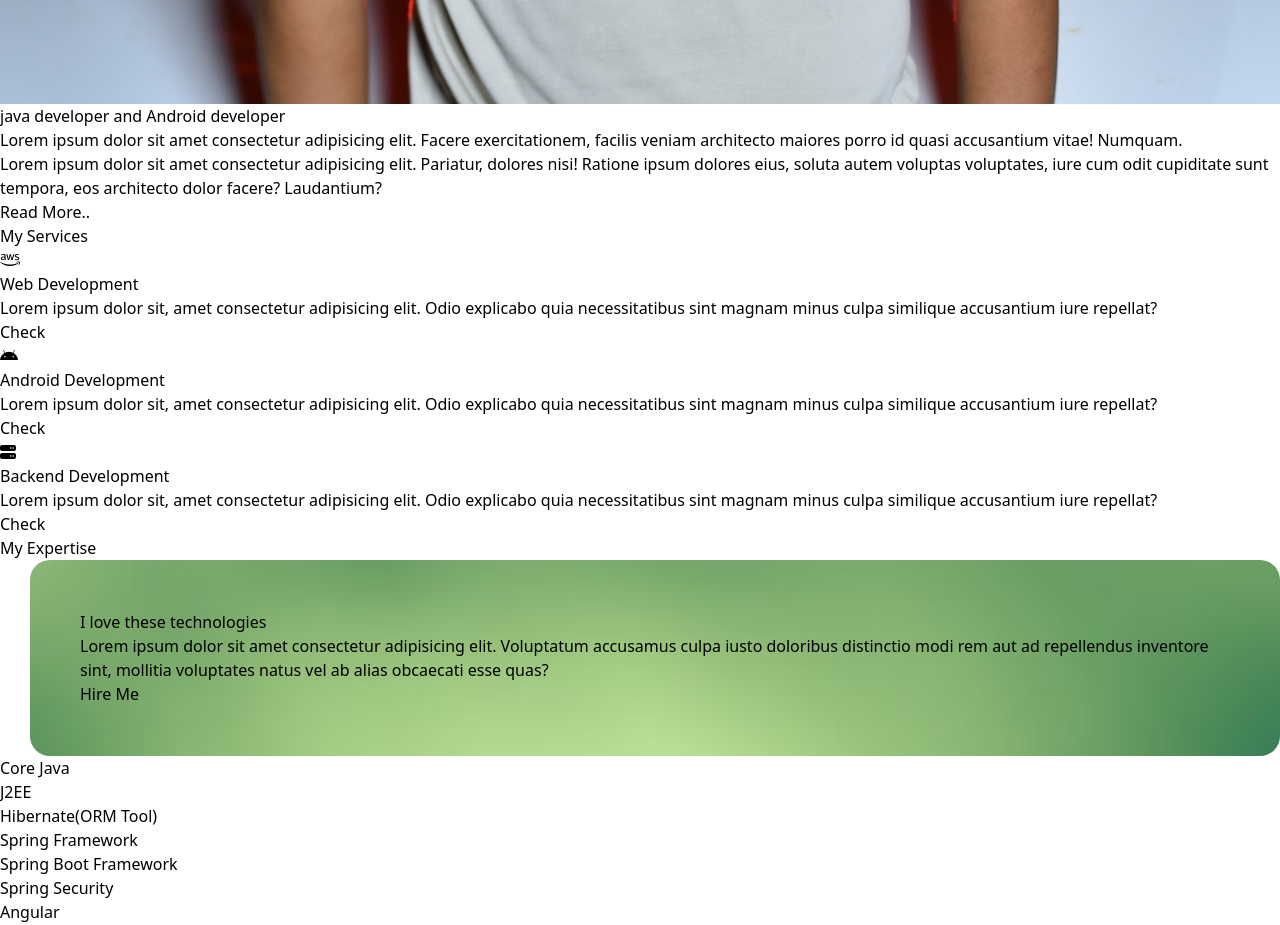
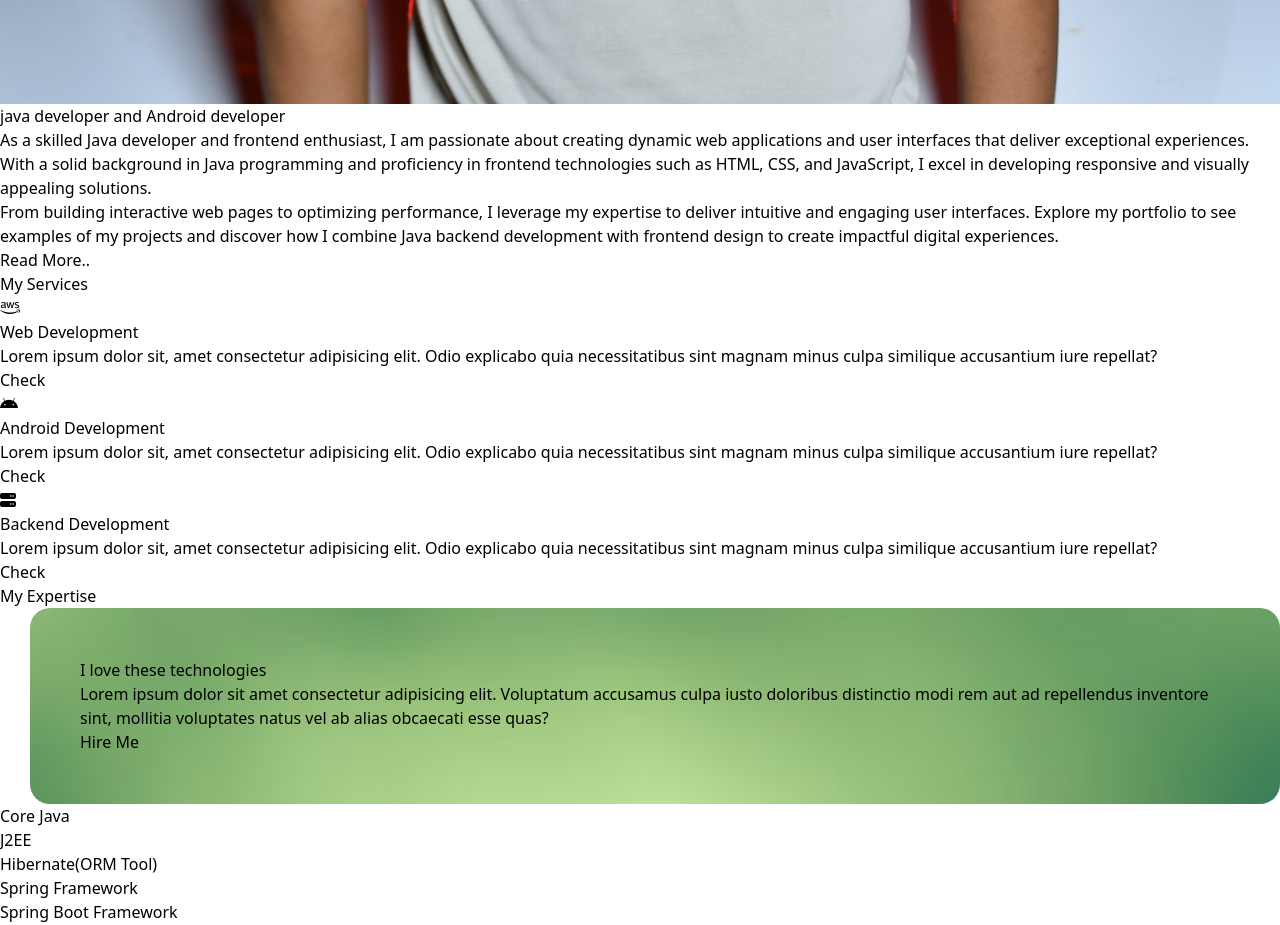
Before and after one commit to s0manath/PERSONAL_WEBSITE, a React (Vite) app: page / in a window 1280 px wide. Shown: the part 2560-3485 px from the top of the page. Built offline with nearby package versions, Linux system fonts and the light colour scheme.

Commit message:
about section desc changed

```diff
--- a/src/components/About.jsx
+++ b/src/components/About.jsx
@@ -5,13 +5,15 @@ const About =()=>{
    const [data,setData]= useState({
         image:bannerImage,
         title:"java developer and Android developer",
-        desc1:`Lorem ipsum dolor sit amet consectetur adipisicing elit. Facere
-        exercitationem, facilis veniam architecto maiores porro id quasi
-        accusantium vitae! Numquam.`,
-        desc2:`Lorem ipsum dolor sit amet consectetur adipisicing elit. Pariatur,
-        dolores nisi! Ratione ipsum dolores eius, soluta autem voluptas
-        voluptates, iure cum odit cupiditate sunt tempora, eos architecto
-         dolor facere? Laudantium?`,
+        desc1:`As a skilled Java developer and frontend enthusiast,
+        I am passionate about creating dynamic web applications and
+        user interfaces that deliver exceptional experiences. With
+        a solid background in Java programming and proficiency in
+        frontend technologies such as HTML, CSS, and JavaScript,
+        I excel in developing responsive and visually appealing solutions. `,
+        desc2:`From building interactive web pages to optimizing performance, I leverage my expertise to deliver
+        intuitive and engaging user interfaces. Explore my portfolio to see examples of my projects and discover
+        how I combine Java backend development with frontend design to create impactful digital experiences.`,
          actionButton:{
             title:"Read More..",
             link:"/readmore",
```
Also changed, not shown: 3 other files (tests, documents, lock files or other folders).
